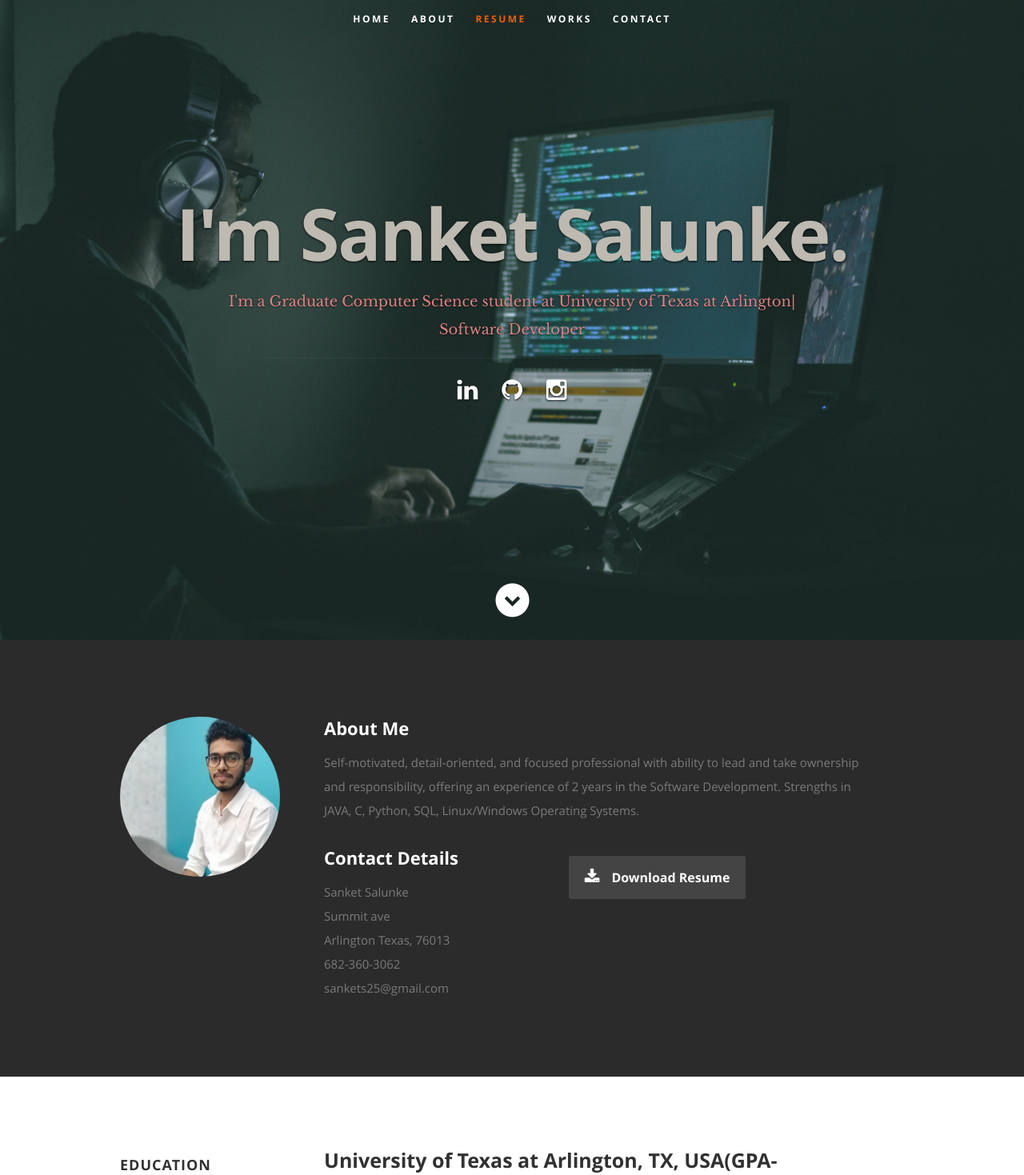
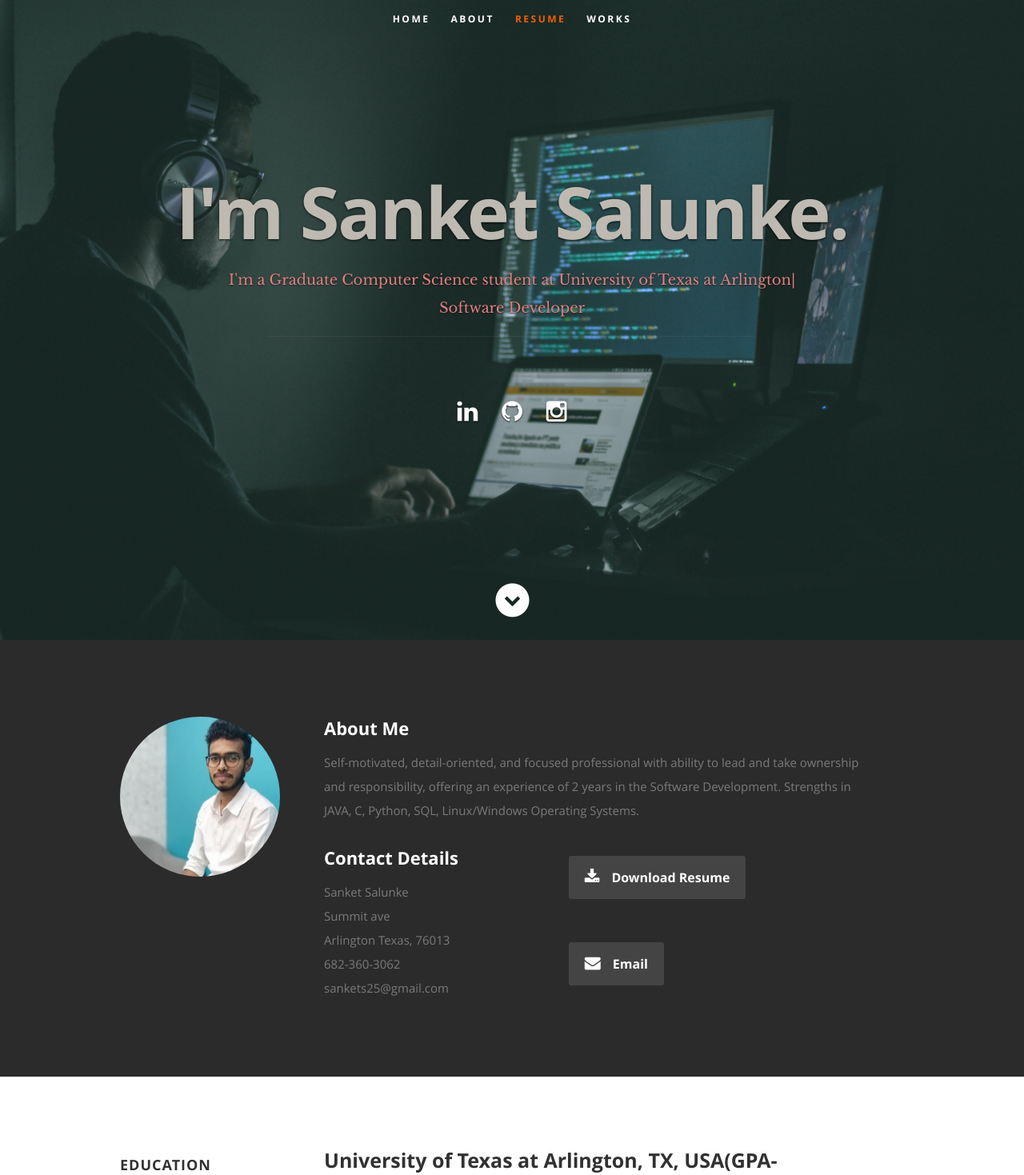
Before and after one commit to sankets25/Portfolio, a React (Create React App) app: page / in a window 1280 px wide. Shown: the top 1469 px of the page at 80% size. Built offline with nearby package versions, Linux system fonts and the light colour scheme.

Commit message:
email button

```diff
--- a/src/Components/About.js
+++ b/src/Components/About.js
@@ -43,6 +43,10 @@ class About extends Component {
                      {/* <a href={resumeDownload} className="button"><i className="fa fa-download"></i>Download Resume</a> */}
                      <a href={resumeDownload} className="button" download ="Sanket_Salunke"><i className="fa fa-download" aria-hidden="true"/>Download Resume</a>
                   </p>
+                  <p>
+                     {/* <a href={resumeDownload} className="button"><i className="fa fa-download"></i>Download Resume</a> */}
+                     <a href="mailto:sankets25@gmail.com" className="button"><i className="fa fa-envelope" aria-hidden="true"/>Email</a>
+                  </p>
                </div>
             </div>
          </div>
--- a/src/Components/Header.js
+++ b/src/Components/Header.js
@@ -27,7 +27,7 @@ class Header extends Component {
 	         <li><a className="smoothscroll" href="#resume">Resume</a></li>
             <li><a className="smoothscroll" href="#portfolio">Works</a></li>
             {/* <li><a className="smoothscroll" href="#testimonials">Testimonials</a></li> */}
-            <li><a className="smoothscroll" href="#contact">Contact</a></li>
+            {/* <li><a className="smoothscroll" href="#contact">Contact</a></li> */}
          </ul>
 
       </nav>
@@ -37,6 +37,9 @@ class Header extends Component {
             <h1 className="responsive-headline">I'm {name}.</h1>
             <h3>I'm a Graduate Computer Science student at University of Texas at Arlington| Software Developer </h3>
             <hr />
+            <a href="mailto:sankets25@gmail.com" rel="noopener noreferrer" target="_blank">
+            <i className="fa fa-envelope-square" aria-hidden="true" />
+            </a>
             <ul className="social">
                {networks}
             </ul>
```
